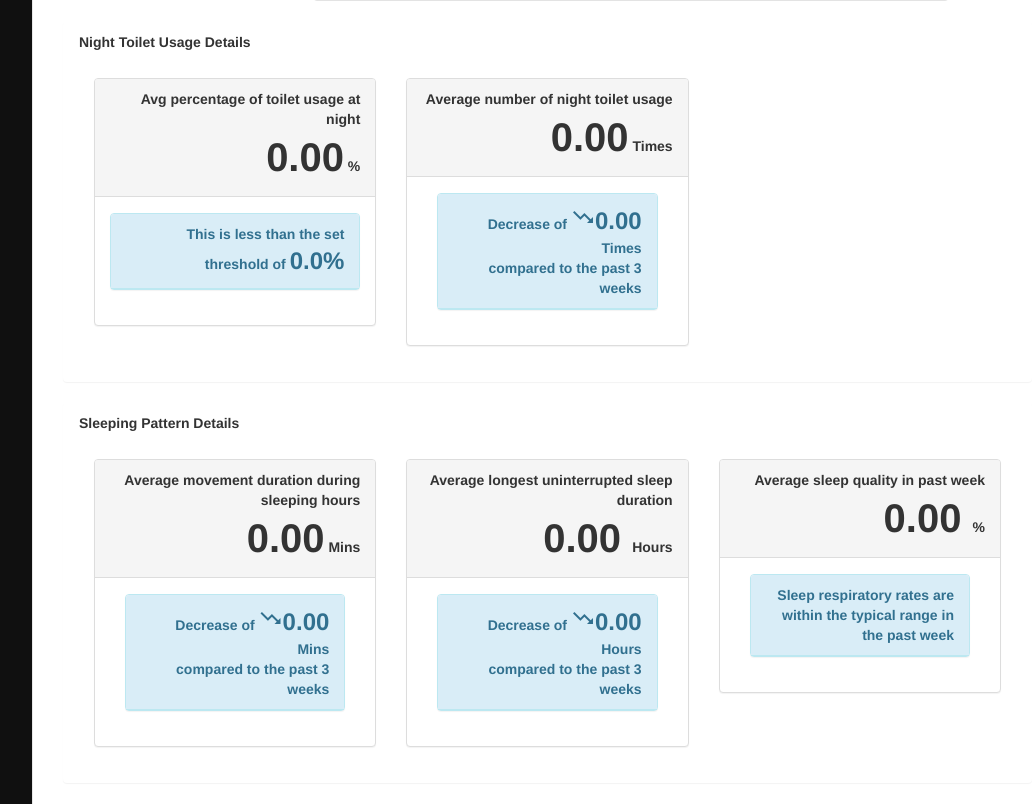
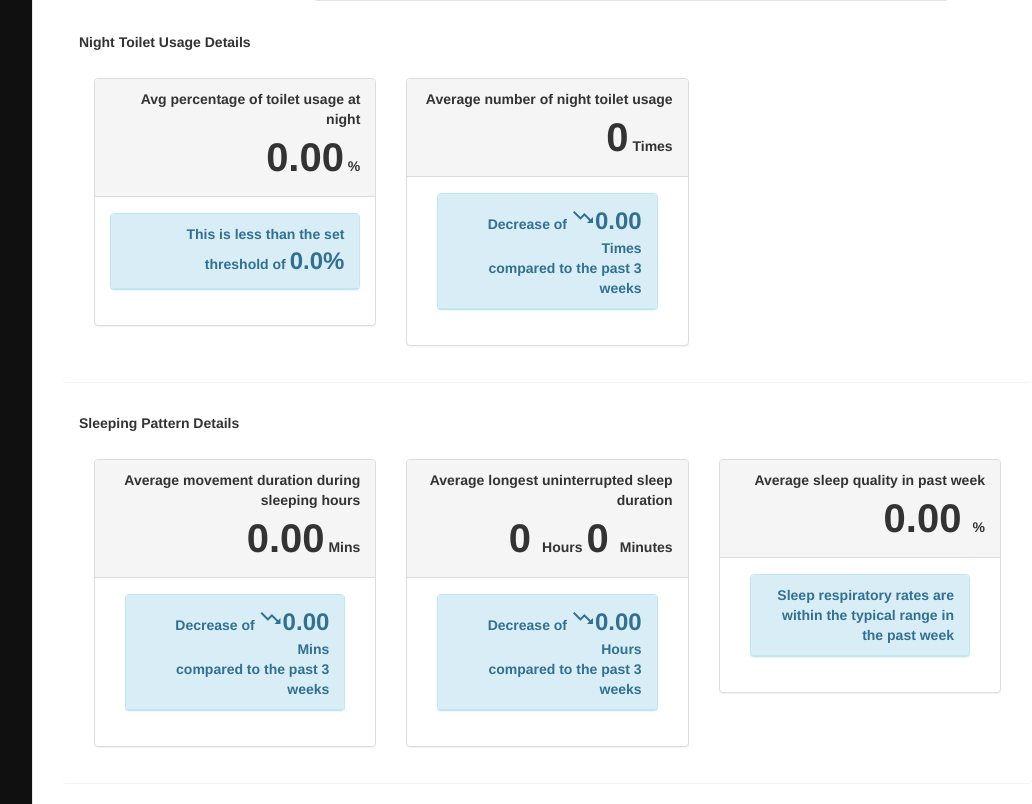
Before and after one commit to davidlwr/InternetExplorers, a Python web app: template web/templates/overview_layer_two.html in a window 1280 px wide. Shown: the part 260-1064 px from the top of the page, without its empty margins (218-1250 px from the left). Run offline with Jinja, Linux system fonts and the light colour scheme; the template is opened without the code that fills it, so the values that code supplies are empty; some libraries are stand-ins or nearby versions.

Commit message:
UI Improvements
Whole numbers shown for the summary of night toilet usage times
Instead of hours with decimal points, split into hours and minutes in
summary display

Also edited code to make it easier to switch between dates in use

```diff
--- a/web/apps/residents_overview.py
+++ b/web/apps/residents_overview.py
@@ -39,7 +39,8 @@ def showOverviewResidents():
     '''
     residents_raw = resident_DAO.get_list_of_residents()
     residents = []
-    date_in_use = datetime.datetime.now() # datetime.datetime(2018, 4, 19, 23, 34, 12) # TODO: change to current system time once live data is available
+    date_in_use = datetime.datetime.now()
+    # date_in_use = datetime.datetime(2018, 4, 19, 23, 34, 12) # TODO: change to current system time once live data is available
     juvo_date_in_use = datetime.datetime.now() # datetime.datetime(2018, 8, 12, 22, 34, 12) # TODO: change to current system time once live data is available
     for resident in residents_raw:
         r = {}
@@ -87,7 +88,8 @@ def showOverviewResidents():
 @flask_login.login_required
 def detailedLayerTwoOverviewResidents(resident_id):
     try:
-        date_in_use = datetime.datetime.now() # datetime.datetime(2018, 4, 18, 23, 34, 12) # TODO: change to current system time once live data is available
+        date_in_use = datetime.datetime.now()
+        # date_in_use = datetime.datetime(2018, 4, 18, 23, 34, 12) # TODO: change to current system time once live data is available
         juvo_date_in_use = datetime.datetime.now() # datetime.datetime(2018, 8, 12, 23, 34, 12)
         resident = resident_DAO.get_resident_by_resident_id(resident_id)
         if resident['dob']:
--- a/web/templates/new_base.html
+++ b/web/templates/new_base.html
@@ -48,7 +48,7 @@
                 <!-- /.dropdown -->
                 <li class="dropdown">
                     <a class="dropdown-toggle" data-toggle="dropdown" href="#">
-                        <i class="fa fa-user fa-fw"></i> <i class="fa fa-caret-down"></i>
+                        <i class="fa fa-user fa-fw"></i> {{ current_user.username }} <i class="fa fa-caret-down"></i>
                     </a>
                     <ul class="dropdown-menu dropdown-user">
                         <li><a href="/logout"><i class="fa fa-sign-out fa-fw"></i> Logout</a>
--- a/web/templates/overview_layer_two.html
+++ b/web/templates/overview_layer_two.html
@@ -185,7 +185,7 @@ a.deco-none {
                             <div class="row">
                                 <div class="col-xs-12 text-right">
                                     Average number of night toilet usage<br/>
-                                    <span class="huge"><b>{{ '%0.2f'|format((resident['number_of_night_toilet_usage_in_past_week'])|float) }}</b></span><b> Times</b>
+                                    <span class="huge"><b>{{ '%0.0f'|format((resident['number_of_night_toilet_usage_in_past_week'])|round(0)) }}</b></span><b> Times</b>
                                 </div>
                             </div>
                         </div>
@@ -398,8 +398,9 @@ a.deco-none {
                             <div class="row">
                                 <div class="col-xs-12 text-right">
                                     Average longest uninterrupted sleep duration<br/>
-                                    <span class="huge"><b>{{ '%0.2f'|format((resident['average_longest_uninterrupted_sleep'] / 3600)|float) }}</b>
-                                    </span><b> Hours</b>
+                                    <span class="huge"><b>{{ '%0.0f'|format((resident['average_longest_uninterrupted_sleep'] / 3600)|round(0, 'floor')) }}</b>
+                                    </span><b> Hours </b><span class="huge"><b>{{ '%0.0f'|format(((resident['average_longest_uninterrupted_sleep'] / 60) % 60)|round(0)) }}</b>
+                                    </span><b> Minutes</b>
                                 </div>
                             </div>
                         </div>
```
